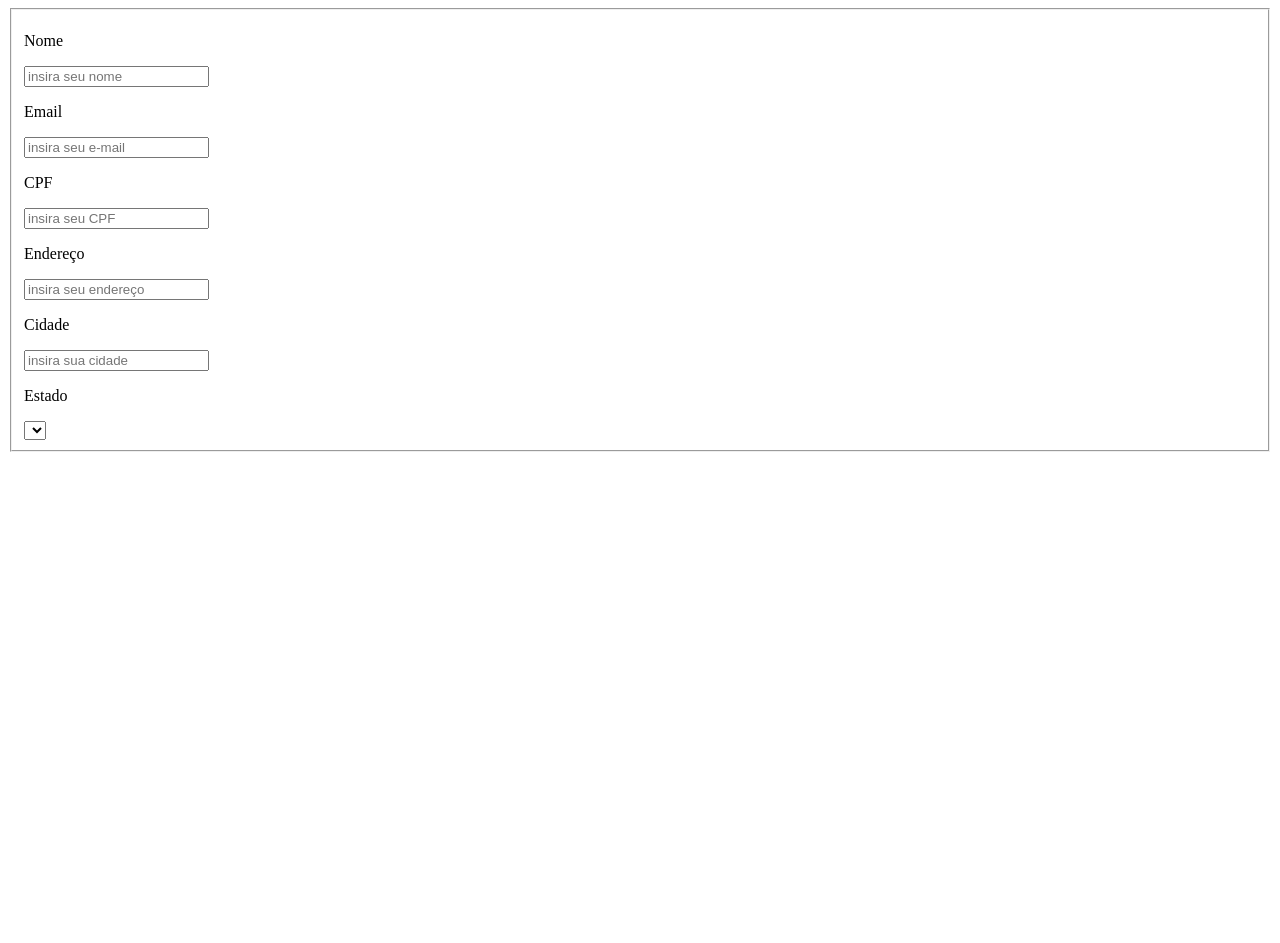
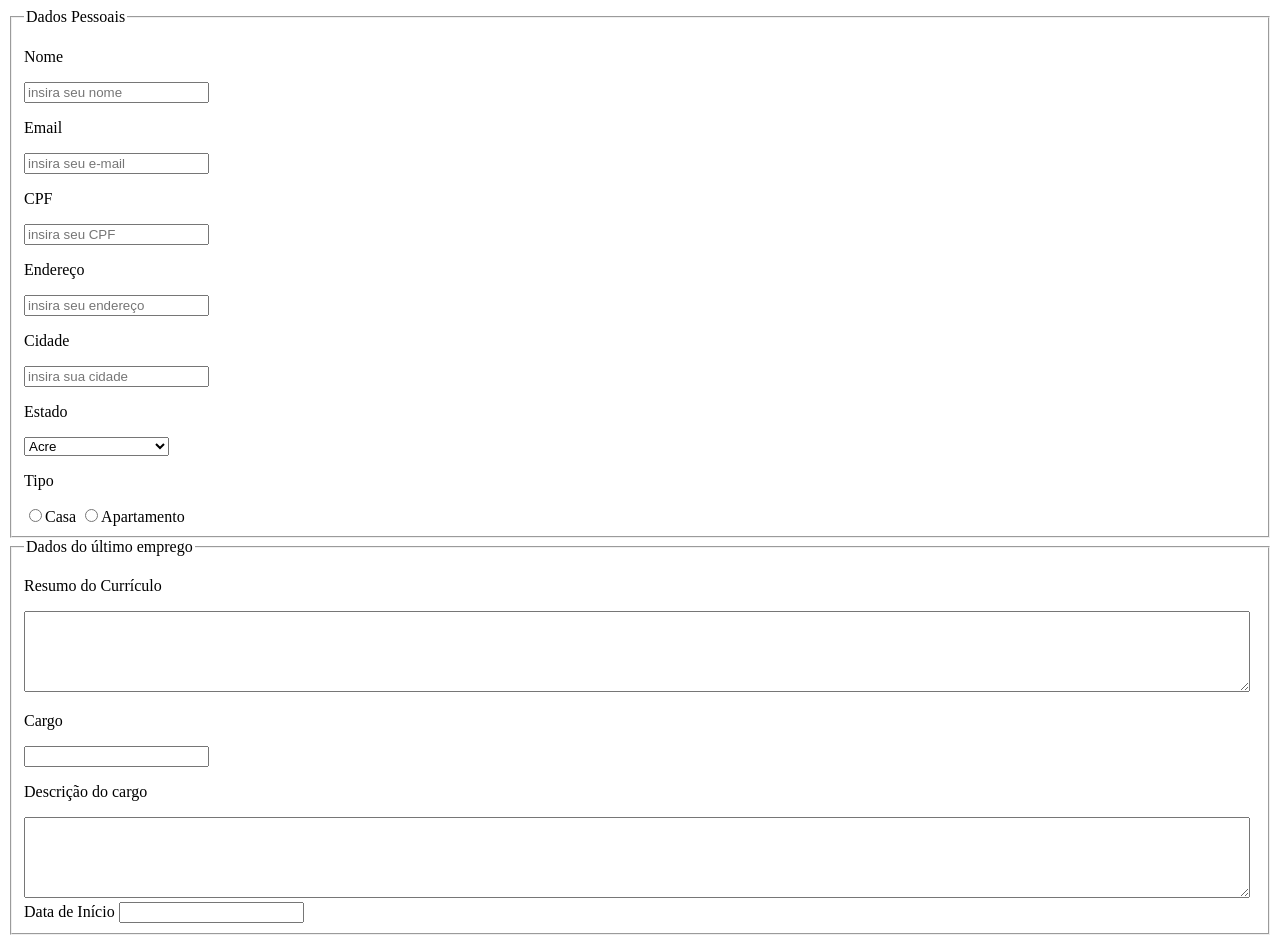
Before and after one commit to KhazadDutz/Trybe_Exercises, a plain HTML site: page exercises/bloco6/dia1/exerciciosDoDia/form.html in a window 1280 px wide. Before the commit the page ends 800 px from the top, so only its background shows below. Drawn offline with Linux system fonts and the light colour scheme.

Commit message:
exercicio 2 quase completo

```diff
--- a/exercises/bloco6/dia1/exerciciosDoDia/form.html
+++ b/exercises/bloco6/dia1/exerciciosDoDia/form.html
@@ -4,11 +4,13 @@
   <meta charset="UTF-8">
   <meta http-equiv="X-UA-Compatible" content="IE=edge">
   <meta name="viewport" content="width=device-width, initial-scale=1.0">
+  <link rel="stylesheet" href="style.css">
   <title>Document</title>
 </head>
 <body>
   <form action="">
     <fieldset>
+      <legend>Dados Pessoais</legend>
       <p>Nome</p>
       <label for="input-nome"><input type="text" name="nome" id="input-nome" placeholder="insira seu nome" maxlength="40" autocomplete="off" required>
       </label>
@@ -16,7 +18,7 @@
       <label for="input-email"><input type="text" name="email" id="input-email" placeholder="insira seu e-mail" maxlength="50" autocomplete="off" required>
       </label>
       <p>CPF</p>
-      <label for="input-cpf"><input type="number" name="cpf" id="input-cpf" placeholder="insira seu CPF" maxlength="11" autocomplete="off" required>
+      <label for="input-cpf"><input type="text" name="cpf" id="input-cpf" placeholder="insira seu CPF" maxlength="11" autocomplete="off" required>
       </label>
       <p>Endereço</p>
       <label for="input-endereco"><input type="text" name="endereco" id="input-endereco" placeholder="insira seu endereço" maxlength="200" autocomplete="off" required>
@@ -27,7 +29,31 @@
       <p>Estado</p>
       <label><Select id="dropDownEstados"></Select>
       </label>
+      <p>Tipo</p>
+      <label for="name">
+        <input type="radio" name="residencia">Casa
+        <input type="radio" name="residencia">Apartamento
+      </label>
+    </fieldset>
+    <fieldset id="teste">
+      <legend>Dados do último emprego</legend>
+      <p>Resumo do Currículo</p>
+      <label for="">
+        <textarea name="resume" class="text-area" id="input-resumo-currículo" cols="" rows="5" maxlength="1000" required autocomplete="off"></textarea>
+      </label>
+      <p>Cargo</p>
+      <label for="">
+        <input type="text" name="cargo" id="input-cargo" maxlength="40" autocomplete="off" required>
+      </label>
+      <p>Descrição do cargo</p>
+      <label>
+        <textarea name="desc-cargo" class="text-area" id="input-desc-cargo" maxlength="500" cols="" rows="5" autocomplete="off" required></textarea>
+      </label>
+      <label for="">Data de Início
+        <input type="text" name="data-inicio" id="input-data-inicio" autocomplete="off" required min="1">
+      </label>
     </fieldset>
   </form>
+  <script src="script.js"></script>
 </body>
 </html>
--- a/exercises/bloco6/dia1/exerciciosDoDia/script.js
+++ b/exercises/bloco6/dia1/exerciciosDoDia/script.js
@@ -1,3 +1,16 @@
 const estadosDropDown = document.querySelector('#dropDownEstados');
 const estadosBrasil = ['Acre', 'Alagoas', 'Amapá', 'Amazonas', 'Bahia', 'Ceará', 'Distrito Federal*', 'Espírito Santo', 'Goiás', 'Maranhão', 'Mato Grosso', 'Mato Grosso do Sul', 'Minas Gerais', 'Pará', 'Paraíba', 'Pernambuco', 'Piauí', 'Rio de Janeiro', 'Rio Grande do Norte', 'Rio Grande do Sul', 'Rondônia', 'Roraima', 'Santa Catarina', 'São Paulo', 'Sergipe', 'Tocantins'];
-const siglasEstados = []
+
+function createSelectsOption(array) {
+  for (let estado of array) {
+    let tempEstado = document.createElement('option');
+    tempEstado.innerText = estado;
+    estadosDropDown.appendChild(tempEstado);
+  }
+}
+
+createSelectsOption(estadosBrasil);
+
+function checkDate() {
+
+}
--- a/exercises/bloco6/dia1/exerciciosDoDia/style.css
+++ b/exercises/bloco6/dia1/exerciciosDoDia/style.css
@@ -0,0 +1,8 @@
+.text-area {
+  width: 99%;
+  resize: vertical;
+}
+
+#teste {
+  max-width: auto;
+}
```
